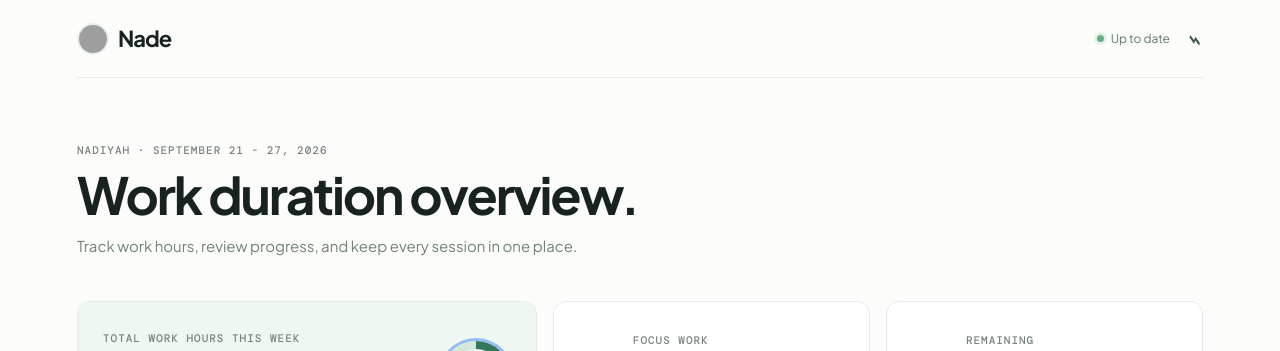
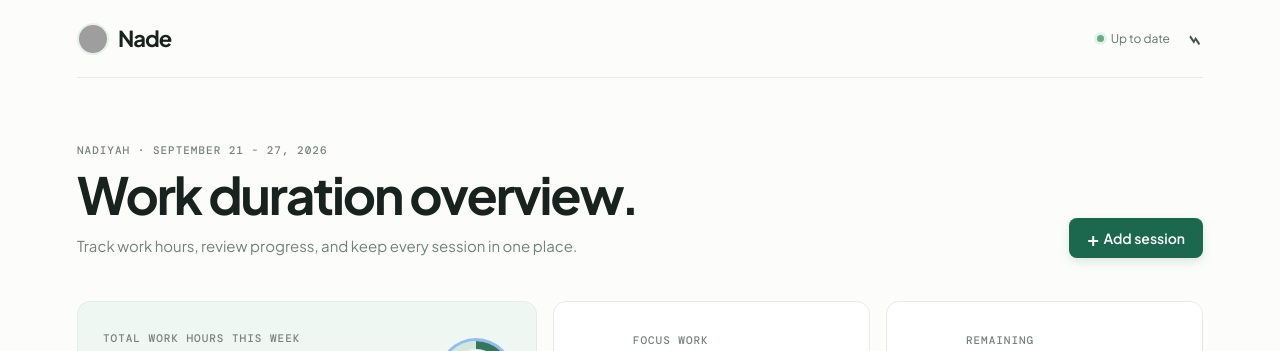
Before and after one commit to naddiyh/WorkDuration, a Next.js app: page / in a window 1280 px wide. Shown: the top 351 px of the page. Built offline with nearby package versions, Linux system fonts and the light colour scheme; no server answers; grey boxes are pictures that could not be loaded.

Commit message:
fix(auth): require login before managing sessions

```diff
--- a/app/page.tsx
+++ b/app/page.tsx
@@ -714,7 +714,7 @@ export default function Home() {
           throw new Error(body.error || "Unable to load sessions.");
         if (active) {
           setEntries((body.data || []).map(sessionToEntry));
-          setCanManage(true);
+          setCanManage(pathname === "/manage");
         }
       })
       .catch((error: Error) => {
@@ -862,13 +862,11 @@ export default function Home() {
             place.
           </p>
         </div>
-        {canManage && (
-          <div className="welcome-actions">
-            <Button className="primary-button" onClick={openAddSession}>
-              <span>+</span> Add session
-            </Button>
-          </div>
-        )}
+        <div className="welcome-actions">
+          <Button className="primary-button" onClick={openAddSession}>
+            <span>+</span> Add session
+          </Button>
+        </div>
       </section>
 
       <section className="summary-grid" aria-label="Weekly overview">
```
Also changed, not shown: next-env.d.ts.
